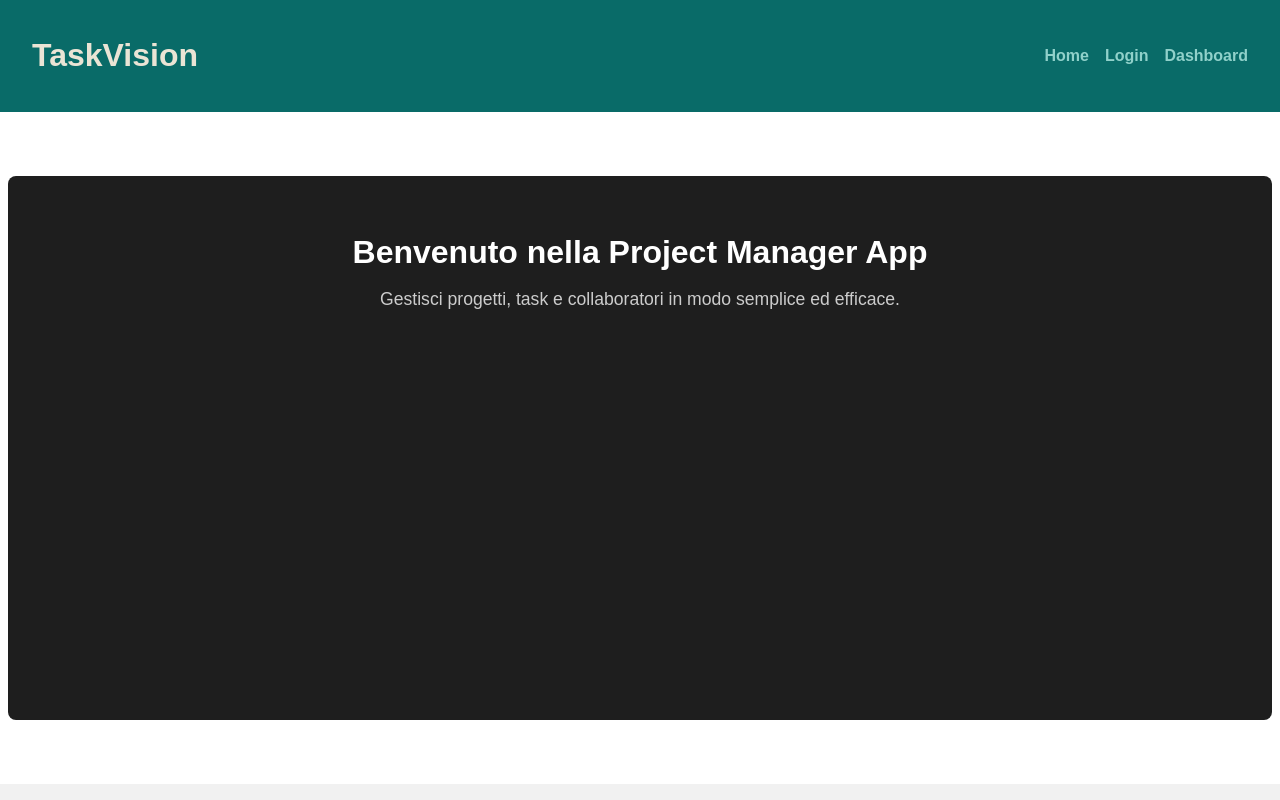
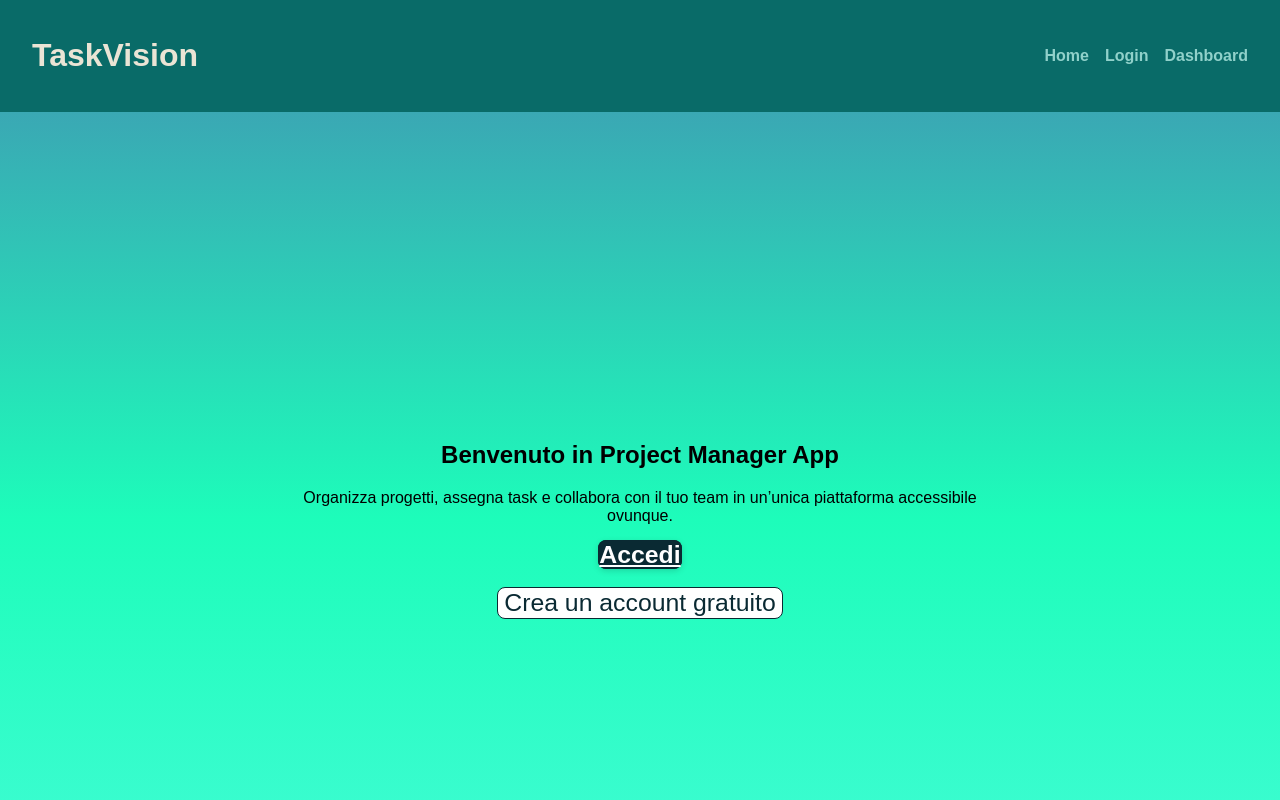
Before and after one commit to AleScar1/Epicode_TaskVision, a React (Vite) app in the folder frontend/project-manager-frontend/: page / in a window 1280 px wide. Shown: the top 800 px of the page. Built offline with nearby package versions, Linux system fonts and the light colour scheme.

Commit message:
v11. new version 6.10.4 db - add register modal

```diff
--- /dev/null
+++ b/frontend/project-manager-frontend/src/components/RegisterModal.css
@@ -0,0 +1,42 @@
+.modal-overlay {
+  position: fixed;
+  top: 0;
+  left: 0;
+  width: 100%;
+  height: 100%;
+  background-color: rgba(0, 0, 0, 0.5);
+  display: flex;
+  align-items: center;
+  justify-content: center;
+  z-index: 1000;
+}
+
+.modal-box {
+  background: #fff;
+  border-radius: 8px;
+  padding: 2rem;
+  width: 100%;
+  max-width: 500px;
+  box-shadow: 0 8px 30px rgba(0, 0, 0, 0.25);
+  position: relative;
+  text-align: center;
+}
+
+.modal-box input {
+  display: block;
+  width: 100%;
+  margin: 0.5rem 0;
+  padding: 0.75rem;
+  font-size: 1rem;
+}
+
+.close-button {
+  position: absolute;
+  top: 10px;
+  right: 15px;
+  font-size: 1.5rem;
+  background: none;
+  border: none;
+  color: #333;
+  cursor: pointer;
+}
--- /dev/null
+++ b/frontend/project-manager-frontend/src/components/RegisterModal.jsx
@@ -0,0 +1,97 @@
+import React, { useState } from 'react';
+import axios from 'axios';
+import './RegisterModal.css';
+
+const RegisterModal = ({ show, onClose }) => {
+  const [formData, setFormData] = useState({
+    fullname: '',
+    username: '',
+    email: '',
+    password: '',
+  });
+
+  const [error, setError] = useState('');
+  const [success, setSuccess] = useState('');
+
+  if (!show) return null;
+
+  const handleChange = (e) => {
+    setFormData({ ...formData, [e.target.name]: e.target.value });
+    setError('');
+    setSuccess('');
+  };
+
+  const handleSubmit = async (e) => {
+    e.preventDefault();
+
+    try {
+        // da verificare , verificato ok
+      const response = await axios.post('/auth/register', formData);
+
+      setSuccess(response.data.message);
+      setFormData({ fullname: '', username: '', email: '', password: '' });
+
+      setTimeout(() => {
+        setSuccess('');
+        onClose();
+      }, 2500);
+
+    } catch (err) {
+      const msg = err.response?.data?.message || 'Errore durante la registrazione';
+      setError(msg);
+    }
+  };
+
+  return (
+    <div className="modal-overlay">
+      <div className="modal-box">
+        <button className="close-button" onClick={onClose}>×</button>
+        <h2>Registrazione</h2>
+        <p>Compila il modulo per creare il tuo account.</p>
+
+        <form onSubmit={handleSubmit}>
+          <input
+            type="text"
+            name="fullname"
+            placeholder="Nome completo"
+            value={formData.fullname}
+            onChange={handleChange}
+            required
+          />
+          <input
+            type="text"
+            name="username"
+            placeholder="Username"
+            value={formData.username}
+            onChange={handleChange}
+            required
+          />
+          <input
+            type="email"
+            name="email"
+            placeholder="Email"
+            value={formData.email}
+            onChange={handleChange}
+            required
+          />
+          <input
+            type="password"
+            name="password"
+            placeholder="Password"
+            value={formData.password}
+            onChange={handleChange}
+            required
+          />
+          <button type="submit" className="btn btn-dark mt-3">
+            Registrati
+          </button>
+        </form>
+
+        {error && <p style={{ color: 'red', marginTop: '1rem' }}>{error}</p>}
+        {success && <p style={{ color: 'green', marginTop: '1rem' }}>{success}</p>}
+      </div>
+    </div>
+  );
+};
+
+export default RegisterModal;
--- /dev/null
+++ b/frontend/project-manager-frontend/src/pages/Home.css
@@ -0,0 +1,65 @@
+/* Stile globale per la sezione principale */
+.hero-section {
+  min-height: 90vh;
+  background: linear-gradient(180deg, #3AA8B4 0%, #1DFDBA 50%, #45FCD7 100%);
+  padding: 3rem 1rem;
+  color: #000;
+  display: flex;
+  align-items: center;
+  justify-content: center;
+  text-align: center;
+}
+
+/* Stile per i contenuti centrati */
+.hero-content {
+  max-width: 720px;
+  margin: 0 auto;
+}
+
+/* Bottoni */
+.btn-login-custom {
+  background-color: #0a2a33;
+  color: #fff;
+  font-weight: 600;
+  border: 1.5px solid #0a2a33;
+  border-radius: 8px;
+  transition: all 0.25s ease;
+  box-shadow: 0 2px 6px rgba(0, 0, 0, 0.15);
+  font-size: 1.55rem;
+}
+
+.btn-login-custom:hover {
+  background-color: #0d3640;
+  color: #fff;
+}
+
+.btn-register-custom {
+  background-color: #fff;
+  color: #0a2a33;
+  font-weight: 500;
+  border: 1.5px solid #0a2a33;
+  border-radius: 8px;
+  transition: all 0.25s ease;
+  font-size: 1.55rem;
+}
+
+.btn-register-custom:hover {
+  background-color: #f4f4f4;
+  color: #0a2a33;
+}
+
+/* Leggera animazione di apparizione */
+@keyframes fadeInUp {
+  from {
+    opacity: 0;
+    transform: translateY(30px);
+  }
+  to {
+    opacity: 1;
+    transform: translateY(0);
+  }
+}
+
+.hero-content {
+  animation: fadeInUp 0.8s ease-in-out;
+}
--- a/frontend/project-manager-frontend/src/pages/Home.jsx
+++ b/frontend/project-manager-frontend/src/pages/Home.jsx
@@ -1,41 +1,45 @@
 import Header from '../components/Header';
 import Footer from '../components/Footer';
+import { Link } from 'react-router-dom';
+import './Home.css';
+import RegisterModal from '../components/RegisterModal';
+import React, { useState } from 'react';
 
 const Home = () => {
+  const [showModal, setShowModal] = useState(false);
   return (
     <>
       <Header />
-      <main style={styles.main}>
-        <h2 style={styles.title}>Benvenuto nella Project Manager App</h2>
-        <p style={styles.subtitle}>
-          Gestisci progetti, task e collaboratori in modo semplice ed efficace.
-        </p>
+      <main className="container-fluid p-0">
+        <section className="hero-section">
+          <div className="hero-content">
+            <h1 className="display-4 fw-bold mb-4">
+              Benvenuto in Project Manager App
+            </h1>
+            <p className="lead mb-5">
+              Organizza progetti, assegna task e collabora con il tuo team in un’unica piattaforma accessibile ovunque.
+            </p>
+            <div className="d-flex justify-content-center gap-3 flex-wrap">
+              <Link to="/login" className="btn btn-login-custom btn-lg px-4 py-2">
+                Accedi
+              </Link>
+              <div>
+              <br />
+              </div>
+              <button
+                onClick={() => setShowModal(true)}
+                className="btn btn-register-custom btn-lg px-4 py-2"
+              >
+                Crea un account gratuito
+              </button>
+            </div>
+          </div>
+          <RegisterModal show={showModal} onClose={() => setShowModal(false)} />
+        </section>
       </main>
       <Footer />
     </>
   );
 };
 
-const styles = {
-  main: {
-    width: '100%',
-    maxWidth: '1200px',
-    minHeight: '60vh',
-    margin: '4rem auto',
-    padding: '2rem',
-    textAlign: 'center',
-    backgroundColor: '#1e1e1e',
-    borderRadius: '8px',
-  },
-  title: {
-    fontSize: '2rem',
-    marginBottom: '1rem',
-    color: '#fff',
-  },
-  subtitle: {
-    fontSize: '1.1rem',
-    color: '#ccc',
-  },
-};
-
 export default Home;
--- a/frontend/project-manager-frontend/src/pages/ProjectDetail.jsx
+++ b/frontend/project-manager-frontend/src/pages/ProjectDetail.jsx
@@ -267,36 +267,6 @@ const styles = {
     textAlign: 'left',
     fontSize: '1.1rem'
   },
-  form: {
-    display: 'flex',
-    flexDirection: 'column',
-    gap: '1rem',
-    width: '100%',
-    marginTop: '2rem'
-  },
-  input: {
-    padding: '1rem',
-    fontSize: '1.1rem',
-    border: '1px solid #ccc',
-    borderRadius: '5px'
-  },
-  textarea: {
-    padding: '1rem',
-    fontSize: '1.1rem',
-    minHeight: '120px',
-    border: '1px solid #ccc',
-    borderRadius: '5px'
-  },
-  button: {
-    padding: '1rem',
-    fontSize: '1.1rem',
-    backgroundColor: '#27ae60',
-    color: '#fff',
-    border: 'none',
-    borderRadius: '5px',
-    cursor: 'pointer',
-    fontWeight: 'bold'
-  },
   createButton: {
     padding: '1rem',
     fontSize: '1.1rem',
@@ -353,9 +323,9 @@ const styles = {
   },
   createModal: {
     backgroundColor: '#fff',
-    padding: '3rem',  // Maggiore spazio all'interno della modale
+    padding: '3rem',
     borderRadius: '12px',
-    boxShadow: '0 4px 12px rgba(0, 0, 0, 0.2)',  // Ombra più marcata
+    boxShadow: '0 4px 12px rgba(0, 0, 0, 0.2)',
     position: 'fixed',
     top: '50%',
     left: '50%',
@@ -363,7 +333,7 @@ const styles = {
     zIndex: 1000,
     maxWidth: '700px',
     width: '80%',
-    animation: 'fadeIn 0.5s ease-in-out',  // Aggiunta animazione
+    animation: 'fadeIn 0.5s ease-in-out',
   },
   modalTitle: {
     fontSize: '1.5rem',
--- a/package.json
+++ b/package.json
@@ -18,7 +18,8 @@
     "dotenv": "^16.5.0",
     "express": "^5.1.0",
     "jsonwebtoken": "^9.0.2",
-    "mongoose": "^8.15.0",
+    "mongodb": "^6.17.0",
+    "mongoose": "^8.15.2",
     "multer": "^2.0.0",
     "passport": "^0.7.0",
     "passport-google-oauth2": "^0.2.0"
```
Also changed, not shown: 1 other file (tests, documents, lock files or other folders).
